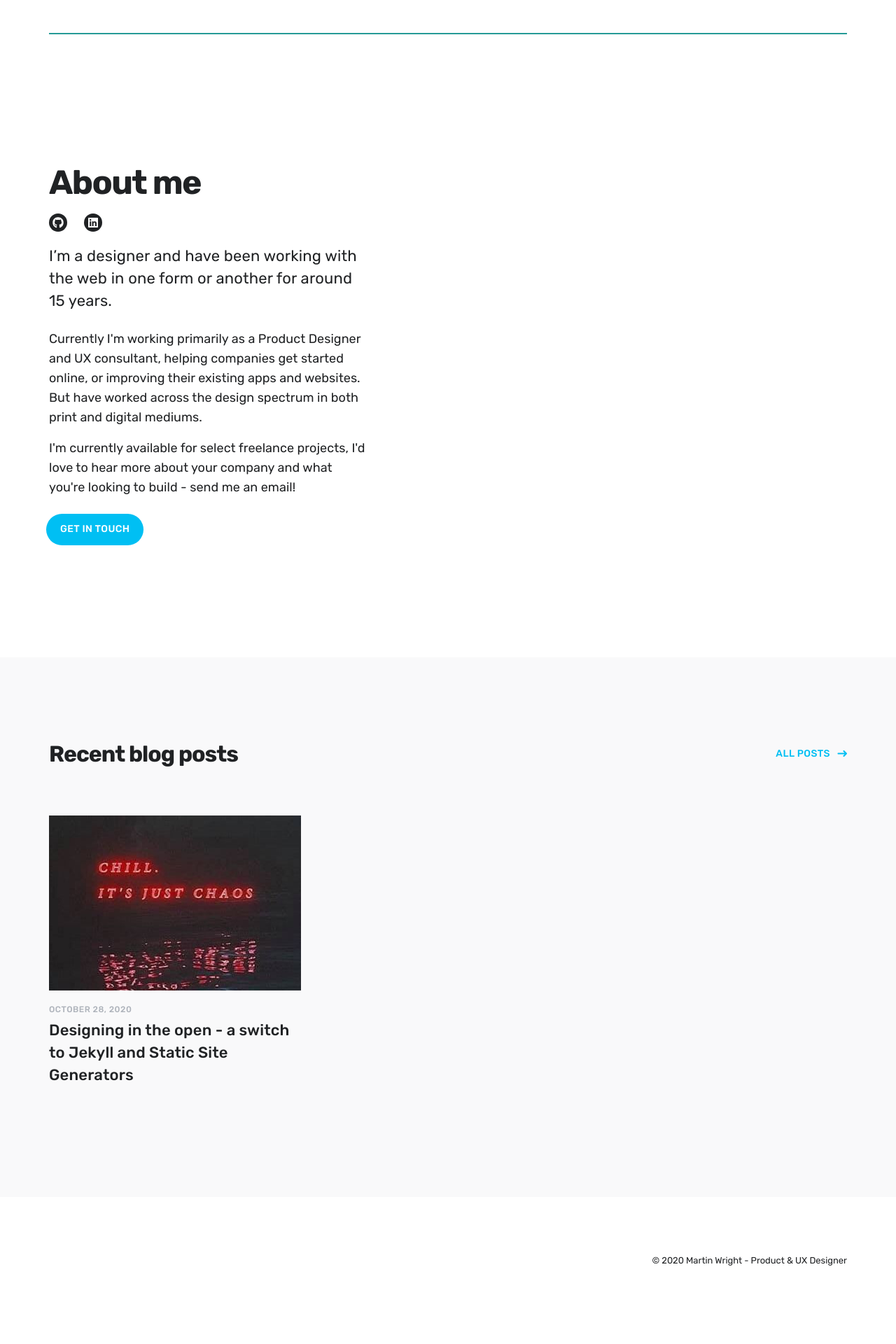
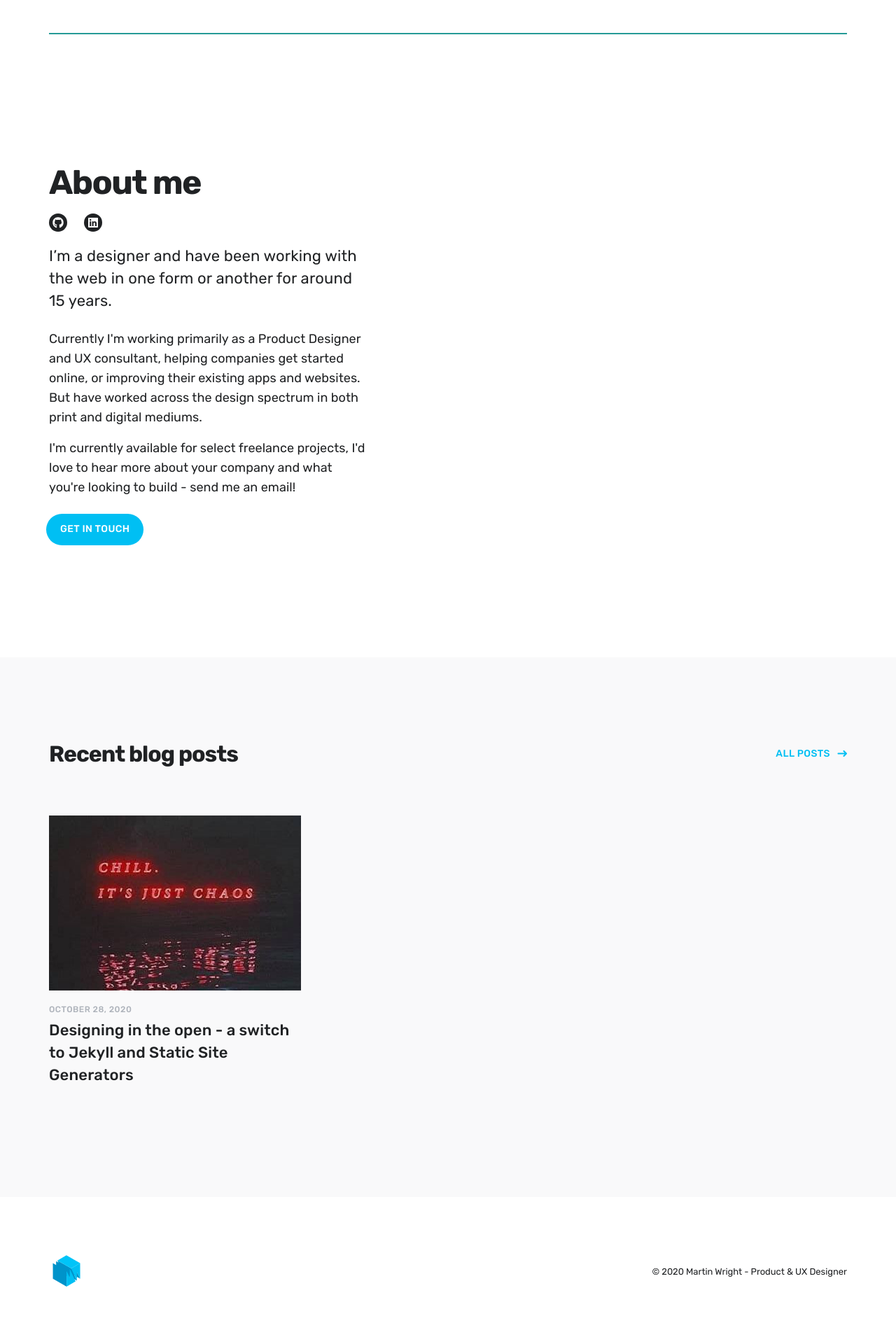
Before and after one commit to martinwrightdesign/martinwright, a Jekyll site: the page built from index.html, in a window 1280 px wide. Shown: the part 2298-4218 px from the top of the page at 70% size. Built offline with Jekyll 4.4.1, drawn with Linux system fonts in a browser that asks for light colours; nearby versions of some CDN libraries; before the commit the page ends 4187 px from its top, so only the background shows below that.

Commit message:
Fix footers

```diff
--- a/blog/index.html
+++ b/blog/index.html
@@ -2,7 +2,7 @@
 layout: default
 title: Blog
 description: Made includes a beautiful grid-based blog with pagination.
-featured_image: /images/social.jpg
+featured_image: /images/backgrounds/MWD-background.svg
 ---
 
 <div class="page-blog">
--- a/css/style.scss
+++ b/css/style.scss
@@ -182,3 +182,7 @@ $baseurl: '{{ site.baseurl }}';
 
 @import "_includes/_section__listing";
 @import "_includes/_section__hero";
+
+.footer__logo__img {
+    width: 50px;
+}
```
